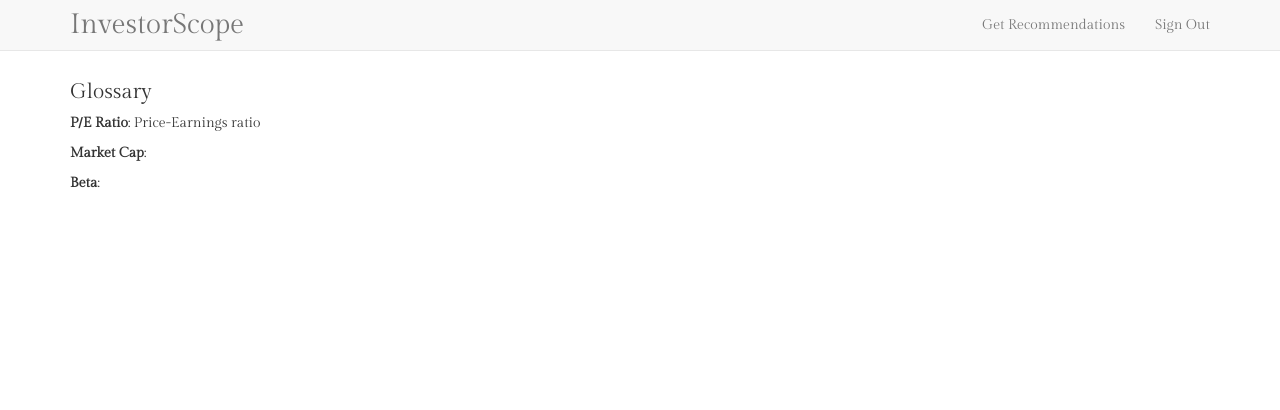
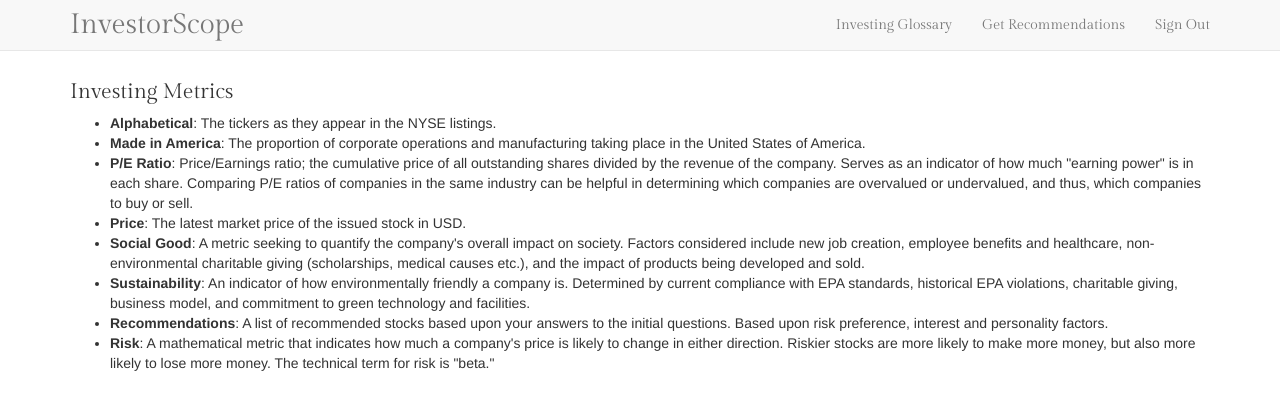
Before and after one commit to damlaren/investorscope-app, a Flask app: page /glossary.html in a window 1280 px wide. Shown: the top 410 px of the page. Run offline with Flask 2, Linux system fonts and the light colour scheme; the visitor is signed in with stand-in values (Sample User, id 1); some libraries are stand-ins or nearby versions.

Commit message:
glossary v1

```diff
--- a/templates/glossary.html
+++ b/templates/glossary.html
@@ -21,10 +21,17 @@
 
   <!-- Begin page content -->
   <div class="container" style="margin-top: 60px">
-    <h1>Glossary</h1>
-    <p><b>P/E Ratio</b>: Price-Earnings ratio</p>
-    <p><b>Market Cap</b>:</p>
-    <p><b>Beta</b>:</p>
+    <h1>Investing Metrics</h1>
+    <ul>
+      <li><b>Alphabetical</b>: The tickers as they appear in the NYSE listings.</li>
+      <li><b>Made in America</b>: The proportion of corporate operations and manufacturing taking place in the United States of America.</li>
+      <li><b>P/E Ratio</b>: Price/Earnings ratio; the cumulative price of all outstanding shares divided by the revenue of the company. Serves as an indicator of how much "earning power" is in each share. Comparing P/E ratios of companies in the same industry can be helpful in determining which companies are overvalued or undervalued, and thus, which companies to buy or sell.</li>
+      <li><b>Price</b>: The latest market price of the issued stock in USD.</li>
+      <li><b>Social Good</b>: A metric seeking to quantify the company's overall impact on society. Factors considered include new job creation, employee benefits and healthcare, non-environmental charitable giving (scholarships, medical causes etc.), and the impact of products being developed and sold.</li>
+      <li><b>Sustainability</b>: An indicator of how environmentally friendly a company is. Determined by current compliance with EPA standards, historical EPA violations, charitable giving, business model, and commitment to green technology and facilities.</li>
+      <li><b>Recommendations</b>: A list of recommended stocks based upon your answers to the initial questions. Based upon risk preference, interest and personality factors.</li>
+      <li><b>Risk</b>: A mathematical metric that indicates how much a company's price is likely to change in either direction. Riskier stocks are more likely to make more money, but also more likely to lose more money. The technical term for risk is "beta."</li>
+    </ul>
   </div>
 
     <!-- Bootstrap core JavaScript
--- a/templates/navbar.html
+++ b/templates/navbar.html
@@ -12,7 +12,7 @@
       </div>
       <div id="navbar" class="navbar-collapse collapse">
         <ul class="nav navbar-nav navbar-right">
-	  <!--<li><a href="glossary.html">Investing Glossary</a></li>-->
+	  <li><a href="glossary.html">Investing Glossary</a></li>
           <li><a href="question.html">Get Recommendations</a></li>
           <li><a href="logout.html">Sign Out</a></li>
         </ul>
```
